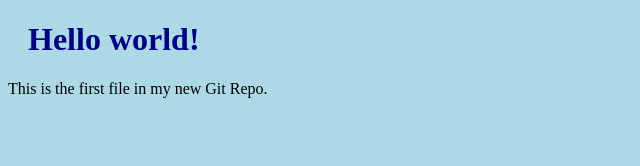
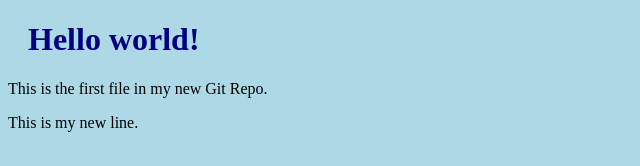
Before and after one commit to kapilgahlot89/kapilgahlot.github.io, a plain HTML site: page index.html in a window 1280 px wide. Shown: the whole page, without its empty margins (0-640 px from the left). Drawn offline with Linux system fonts and the light colour scheme.

Commit message:
updated something

```diff
--- a/index.html
+++ b/index.html
@@ -8,6 +8,7 @@
 
 <h1>Hello world!</h1>
 <p>This is the first file in my new Git Repo.</p>
+<p>This is my new line.</p>
 
 </body>
 </html>
```
